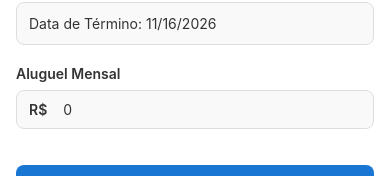
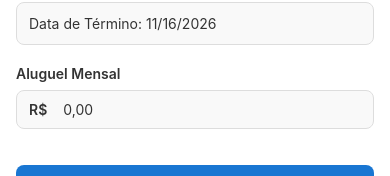
Before and after one commit to WilliamRobertF/lease-contract-app, a React Native app: screen /ContractForm in a window 390 px wide. Shown: the part 440-616 px from the top of the page. Built offline with nearby package versions, Linux system fonts and the light colour scheme.

Commit message:
fix: uppercase tenant names, fix monthly rent field input, filter clause titles from PDF, improve button accessibility

```diff
--- a/src/screens/ContractFormScreen.tsx
+++ b/src/screens/ContractFormScreen.tsx
@@ -37,9 +37,13 @@ const validationSchema = Yup.object().shape({
       Yup.ref('startDate'),
       'End date must be after start date'
     ),
-  monthlyRent: Yup.number()
+  monthlyRent: Yup.string()
     .required('Monthly rent is required')
-    .positive('Monthly rent must be greater than 0'),
+    .test('positive', 'Monthly rent must be greater than 0', function(value) {
+      if (!value) return false;
+      const num = parseFloat(value.replace(',', '.'));
+      return num > 0;
+    }),
 });
 
 const initialValues: ContractData = {
@@ -68,7 +72,7 @@ const initialValues: ContractData = {
   },
   startDate: new Date(),
   endDate: new Date(Date.now() + 365 * 24 * 60 * 60 * 1000),
-  monthlyRent: 0,
+  monthlyRent: '0,00',
   dueDay: 1,
   guaranteeInstallments: 0,
   adjustmentIndex: '',
@@ -265,10 +269,20 @@ export default function ContractFormScreen() {
                       ]}
                       placeholder="0,00"
                       keyboardType="decimal-pad"
-                      value={typeof values.monthlyRent === 'number' ? String(values.monthlyRent).replace('.', ',') : String(values.monthlyRent)}
+                      value={String(values.monthlyRent || '0,00')}
                       onChangeText={(text) => {
-                        // Keep as string with comma for display
-                        const cleaned = text.replace(/[^0-9,]/g, '');
+                        // Allow only digits and comma
+                        let cleaned = '';
+                        for (let i = 0; i < text.length; i++) {
+                          const char = text[i];
+                          if (/[0-9,]/.test(char)) {
+                            // Allow only one comma
+                            if (char === ',' && cleaned.includes(',')) {
+                              continue;
+                            }
+                            cleaned += char;
+                          }
+                        }
                         setFieldValue('monthlyRent', cleaned || '0,00');
                       }}
                     />
--- a/src/screens/GeneratedContractsScreen.tsx
+++ b/src/screens/GeneratedContractsScreen.tsx
@@ -145,7 +145,7 @@ export default function GeneratedContractsScreen() {
         <View style={styles.cardContent}>
           <View style={styles.cardHeaderTop}>
             <View style={styles.cardTitleSection}>
-              <Text style={styles.contractTitle}>{item.tenant.name}</Text>
+              <Text style={styles.contractTitle}>{item.tenant.name.toUpperCase()}</Text>
               <Text style={styles.contractProperty}>{item.property.description}</Text>
             </View>
             {isActive ? (
@@ -171,7 +171,7 @@ export default function GeneratedContractsScreen() {
             <View style={styles.detailRow}>
               <MaterialCommunityIcons name="currency-brl" size={16} color="#666" />
               <Text style={styles.contractDetail}>
-                R$ {item.monthlyRent.toFixed(2).replace('.', ',')}
+                R$ {typeof item.monthlyRent === 'string' ? item.monthlyRent : item.monthlyRent.toFixed(2).replace('.', ',')}
               </Text>
             </View>
           </View>
--- a/src/utils/pdfExporter.ts
+++ b/src/utils/pdfExporter.ts
@@ -93,7 +93,7 @@ function generateContractHTML(
   const textLines = contractText
     .split("\n")
     .filter((line: string) => line.trim().length > 0)
-    .filter((line: string) => !line.match(/^(São partes|LOCADOR|LOCATÁRIO|FIADOR)/));
+    .filter((line: string) => !line.match(/^(São partes|LOCADOR|LOCATÁRIO|FIADOR|CLÁUSULA\s+)/));
   let clausesHtml = "";
 
   textLines.forEach((line: string) => {
```
